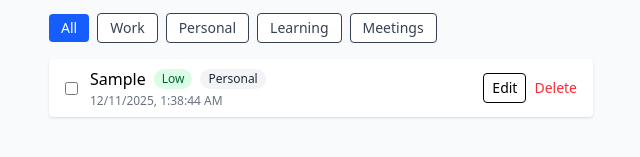
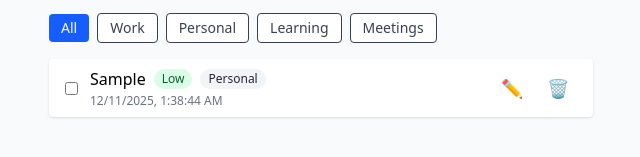
Before and after one commit to rupesh-ranjan/TaskTracker, a React app: page / in a window 1280 px wide. Both pictures are taken after typing "Sample" into the empty fields and a click on the button "Add". Shown: the part 245-402 px from the top of the page, without its empty margins (319-959 px from the left). Built offline with nearby package versions, Linux system fonts and the light colour scheme; the HTML template or start-up script is replaced by a standard one.

Commit message:
symbol changed for edit and delete

```diff
--- a/src/components/TaskItem.jsx
+++ b/src/components/TaskItem.jsx
@@ -53,16 +53,16 @@ export default function TaskItem({ task }) {
                 <div className="flex items-center gap-2">
                     <button
                         onClick={() => setOpen(true)}
-                        className="text-sm px-2 py-1 border rounded"
+                        className="text-gray-700 text-lg px-2 py-1"
                     >
-                        Edit
+                        ✏️
                     </button>
 
                     <button
                         onClick={() => dispatch(deleteTask(task.id))}
-                        className="text-red-500 text-sm"
+                        className="text-red-600 text-lg  px-2 py-1"
                     >
-                        Delete
+                        🗑️
                     </button>
                 </div>
             </li>
```
